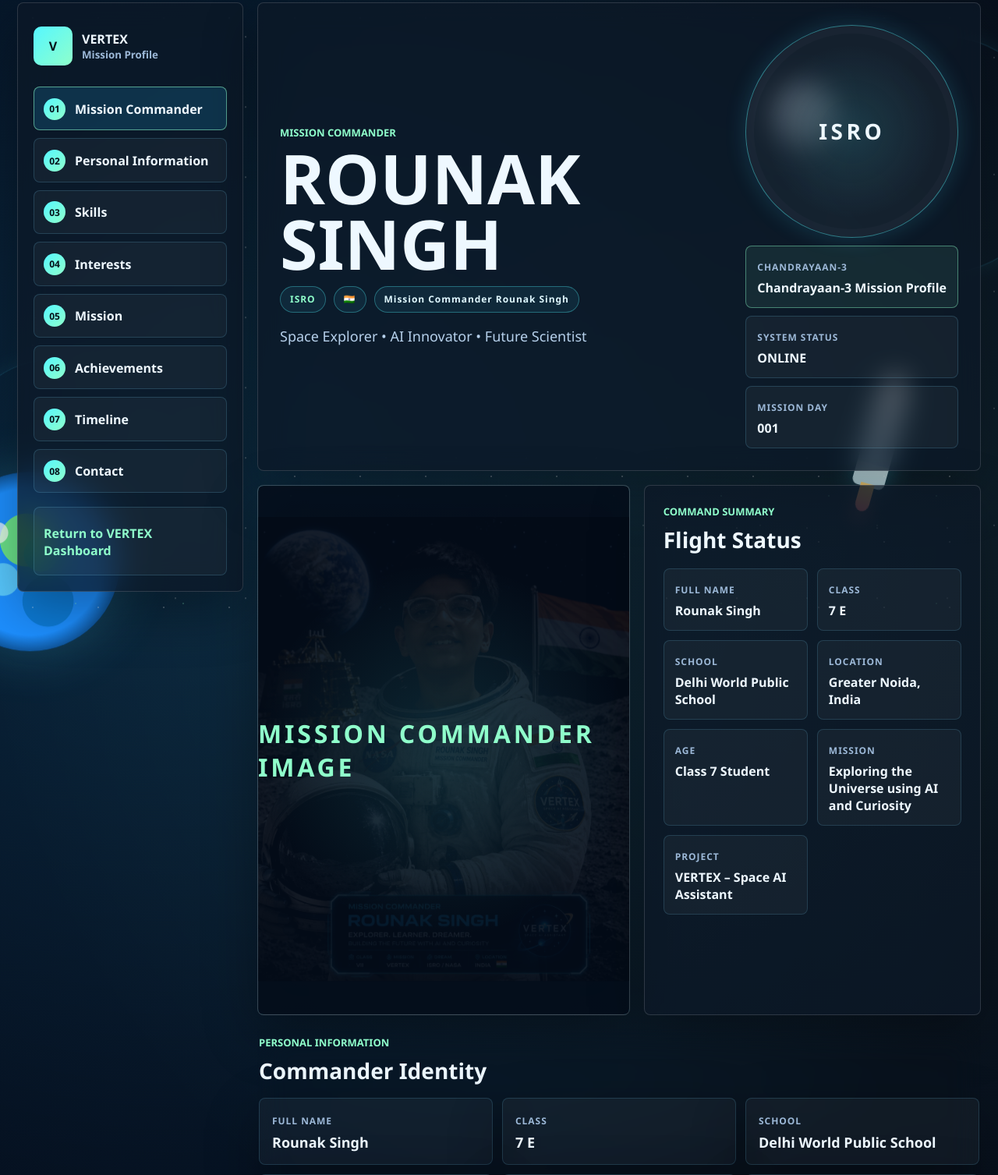
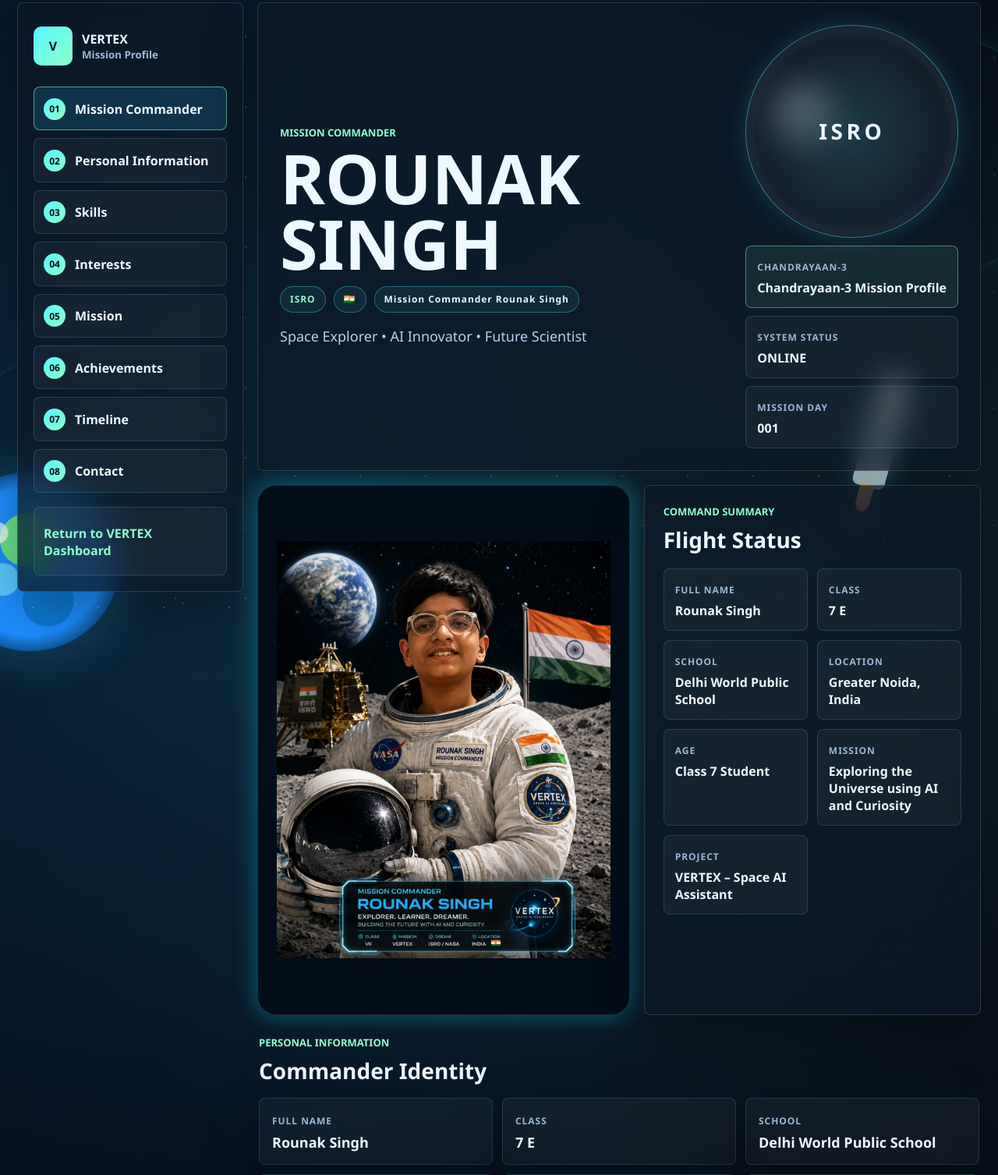
Before and after one commit to rounak-project/vertex-ai-chatbot, a Flask app: page /about in a window 1280 px wide. Shown: the part 19-1526 px from the top of the page at 78% size. Run offline with Flask 3, Linux system fonts and the light colour scheme; some libraries are stand-ins or nearby versions.

Commit message:
Fix Mission Commander astronaut image display

```diff
--- a/static/about.css
+++ b/static/about.css
@@ -476,71 +476,22 @@
   position: relative;
   overflow: hidden;
   min-height: 680px;
-  padding: 0;
-  border-radius: 8px;
+  padding: 24px;
+  border-radius: 24px;
   background:
-    linear-gradient(180deg, rgba(255, 255, 255, 0.06), rgba(255, 255, 255, 0.02)),
-    rgba(255, 255, 255, 0.03);
-}
-
-.frame-glow,
-.frame-scanner {
-  position: absolute;
-  inset: 0;
-  pointer-events: none;
-}
-
-.frame-glow {
-  box-shadow:
-    inset 0 0 0 1px rgba(85, 247, 255, 0.32),
-    inset 0 0 46px rgba(85, 247, 255, 0.08),
-    0 0 44px rgba(70, 217, 255, 0.16);
-}
-
-.frame-scanner {
-  background: linear-gradient(180deg, transparent 0 35%, rgba(85, 247, 255, 0.16) 48%, transparent 58% 100%);
-  opacity: 0;
-}
-
-body.mission-body.is-ready .frame-scanner {
-  animation: frameScan 2.2s ease-out 1;
-}
-
-@keyframes frameScan {
-  0% { opacity: 0; transform: translateY(-120%); }
-  20% { opacity: 0.95; }
-  100% { opacity: 0; transform: translateY(120%); }
+    radial-gradient(circle at center, rgba(85, 247, 255, 0.12), transparent 58%),
+    rgba(4, 12, 25, 0.94);
+  box-shadow: 0 0 30px rgba(0, 229, 255, 0.35);
 }
 
 .mission-profile-image {
   display: block;
   width: 100%;
   height: 100%;
+  max-width: 620px;
+  margin: 0 auto;
   object-fit: contain;
   object-position: center;
-  filter: saturate(1.02) contrast(1.06);
-  animation: astronautFloat 6s ease-in-out infinite;
-}
-
-.mission-image-fallback {
-  display: grid;
-  place-items: center;
-  position: absolute;
-  inset: 0;
-  z-index: 1;
-  color: #8fffcb;
-  background:
-    radial-gradient(circle at center, rgba(85, 247, 255, 0.12), transparent 58%),
-    rgba(4, 12, 25, 0.92);
-  font-size: clamp(20px, 2.8vw, 32px);
-  font-weight: 900;
-  letter-spacing: 0.12em;
-  text-transform: uppercase;
-}
-
-@keyframes astronautFloat {
-  0%, 100% { transform: translateY(0); }
-  50% { transform: translateY(-10px); }
 }
 
 .mission-status-panel,
--- a/static/about.js
+++ b/static/about.js
@@ -3,7 +3,6 @@
 const missionBody = document.body;
 const missionLog = document.querySelector("#missionLog");
 const missionPortrait = document.querySelector(".mission-profile-image");
-const missionImageFallback = document.querySelector("#missionImageFallback");
 const counterNodes = document.querySelectorAll("[data-counter]");
 const barNodes = document.querySelectorAll("[data-width]");
 const navCards = document.querySelectorAll(".mission-nav-card");
@@ -135,32 +134,10 @@
   }, { passive: true });
 }
 
-function setupImageFallback() {
-  if (!missionPortrait || !missionImageFallback) {
-    return;
-  }
-
-  missionPortrait.addEventListener("error", () => {
-    missionPortrait.hidden = true;
-    missionImageFallback.hidden = false;
-  });
-
-  missionPortrait.addEventListener("load", () => {
-    missionPortrait.hidden = false;
-    missionImageFallback.hidden = true;
-  });
-
-  if (missionPortrait.complete && missionPortrait.naturalWidth === 0) {
-    missionPortrait.hidden = true;
-    missionImageFallback.hidden = false;
-  }
-}
-
 window.addEventListener("load", () => {
   missionBody.classList.add("is-ready");
   typeMissionLog();
   setupScrollSpy();
   setupRevealAnimations();
   setupParallax();
-  setupImageFallback();
 });
--- a/templates/about.html
+++ b/templates/about.html
@@ -76,15 +76,13 @@
 
       <section class="mission-grid-top">
         <article class="mission-profile-frame glass-panel">
-          <div class="frame-glow"></div>
-          <div class="frame-scanner"></div>
-          <div id="missionImageFallback" class="mission-image-fallback" hidden>Mission Commander Image</div>
           <img
             src="{{ url_for('static', filename='images/rounak-astronaut.png') }}"
-            alt="Mission Commander Rounak Singh"
+            alt="Mission Commander Rounak Singh astronaut profile"
             class="mission-profile-image"
-            loading="lazy"
-          >
+            loading="eager"
+            decoding="async"
+          />
         </article>
 
         <article class="mission-status-panel glass-panel">
```
